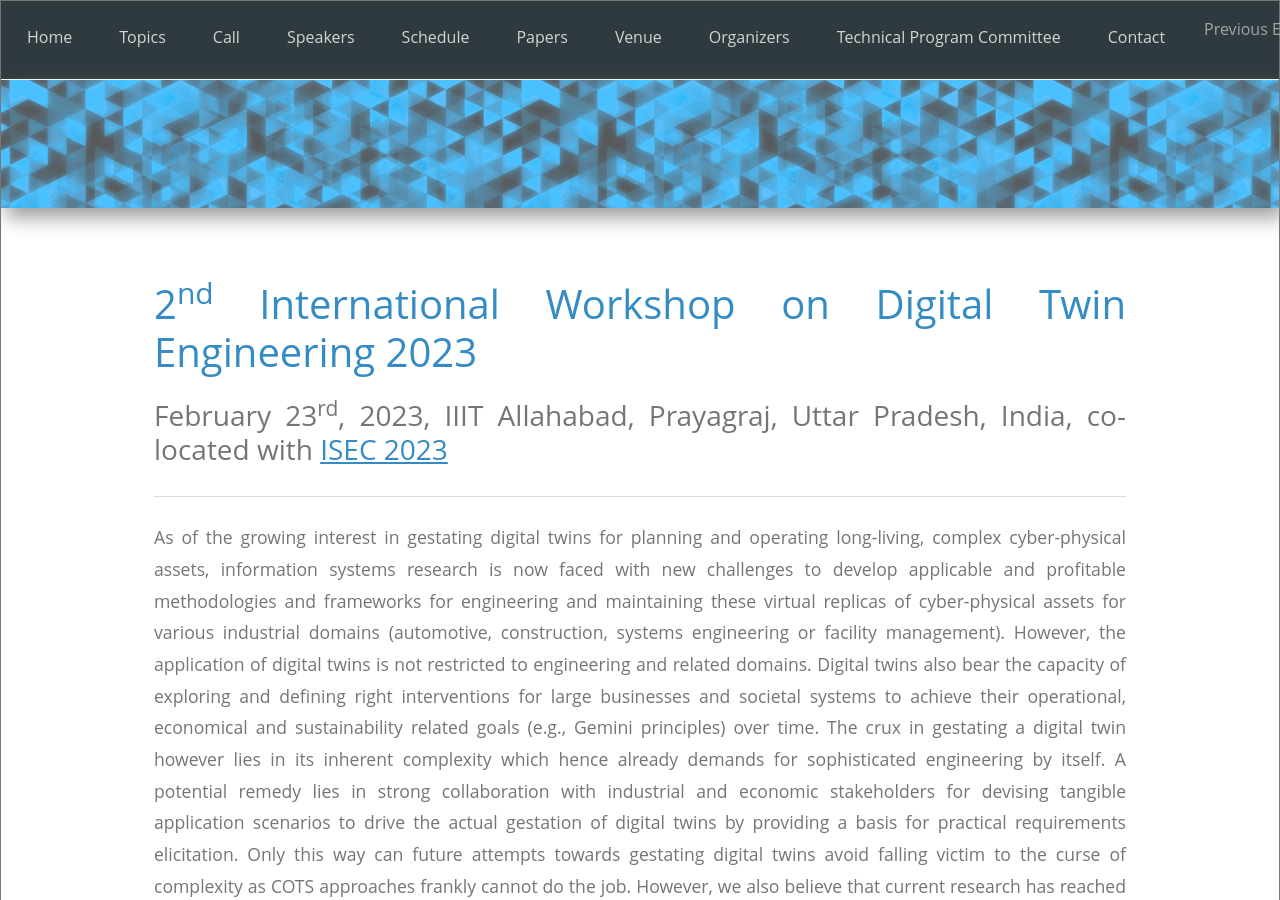
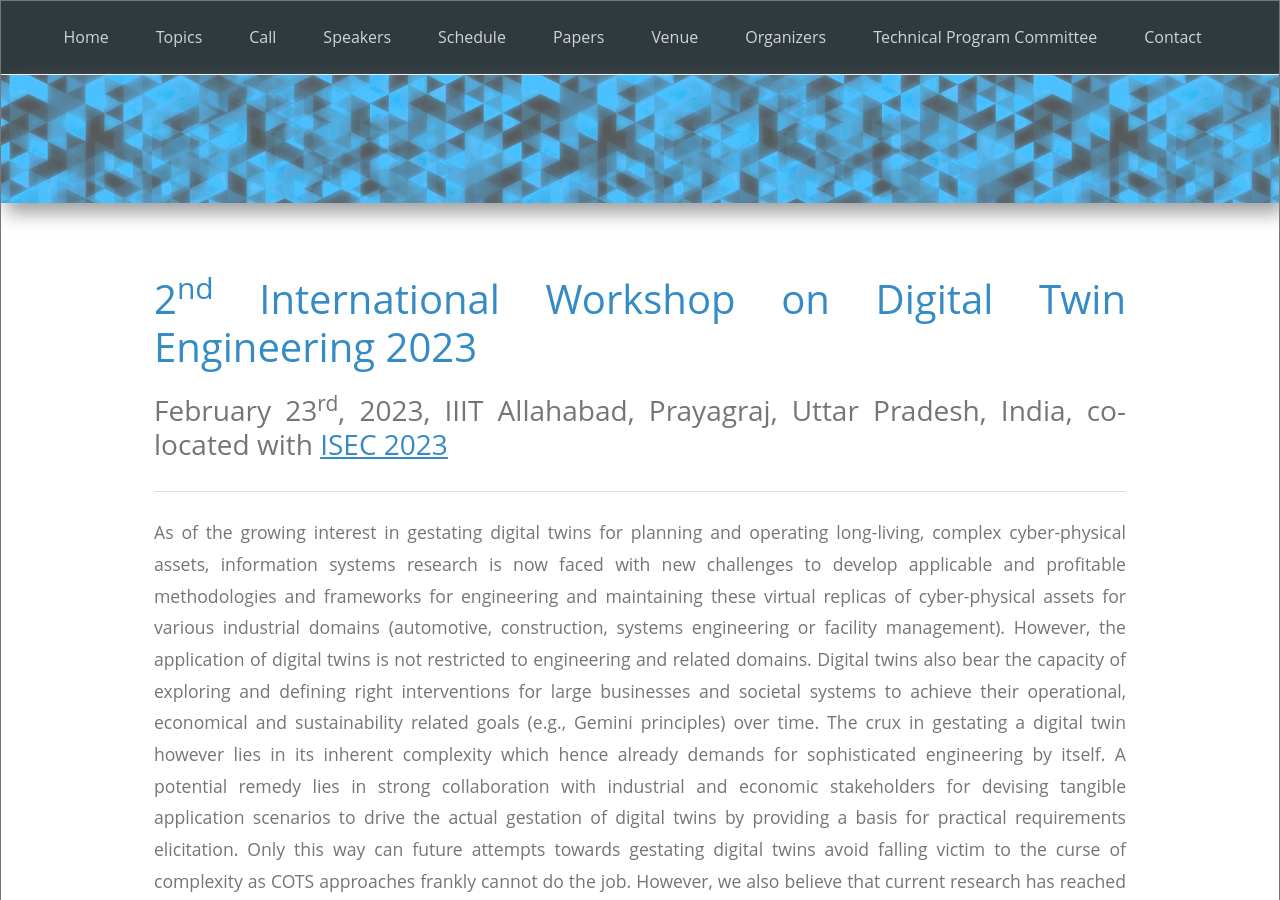
Before and after one commit to thedude81/dtworkshop, a Jekyll site: the page built from index.html, in a window 1280 px wide and 900 px high. Built offline with Jekyll 4.4.1, drawn with Linux system fonts in a browser that asks for light colours.

Commit message:
Update navigation.html

```diff
--- a/_includes/navigation.html
+++ b/_includes/navigation.html
@@ -9,18 +9,6 @@
           <a class="navbar-brand" href="{{ item.link }}" {% if page.url == item.link %} id="highlight"{% endif %}>
             {{ item.name }}</a>
         {% endfor %}
-        <div class="collapse navbar-collapse" id="navbarNavDarkDropdown">
-      <ul class="navbar-nav">
-        <li class="nav-item dropdown">
-          <a class="nav-link dropdown-toggle" href="#" id="navbarDarkDropdownMenuLink" role="button" data-bs-toggle="dropdown" aria-expanded="false">
-            Previous Editions
-          </a>
-          <ul class="dropdown-menu dropdown-menu-dark" aria-labelledby="navbarDarkDropdownMenuLink">
-            <li><a class="dropdown-item" href="#">Edition 2022</a></li>
-          </ul>
-        </li>
-      </ul>
-    </div>
       </div>
     </div>
   </div>
```
